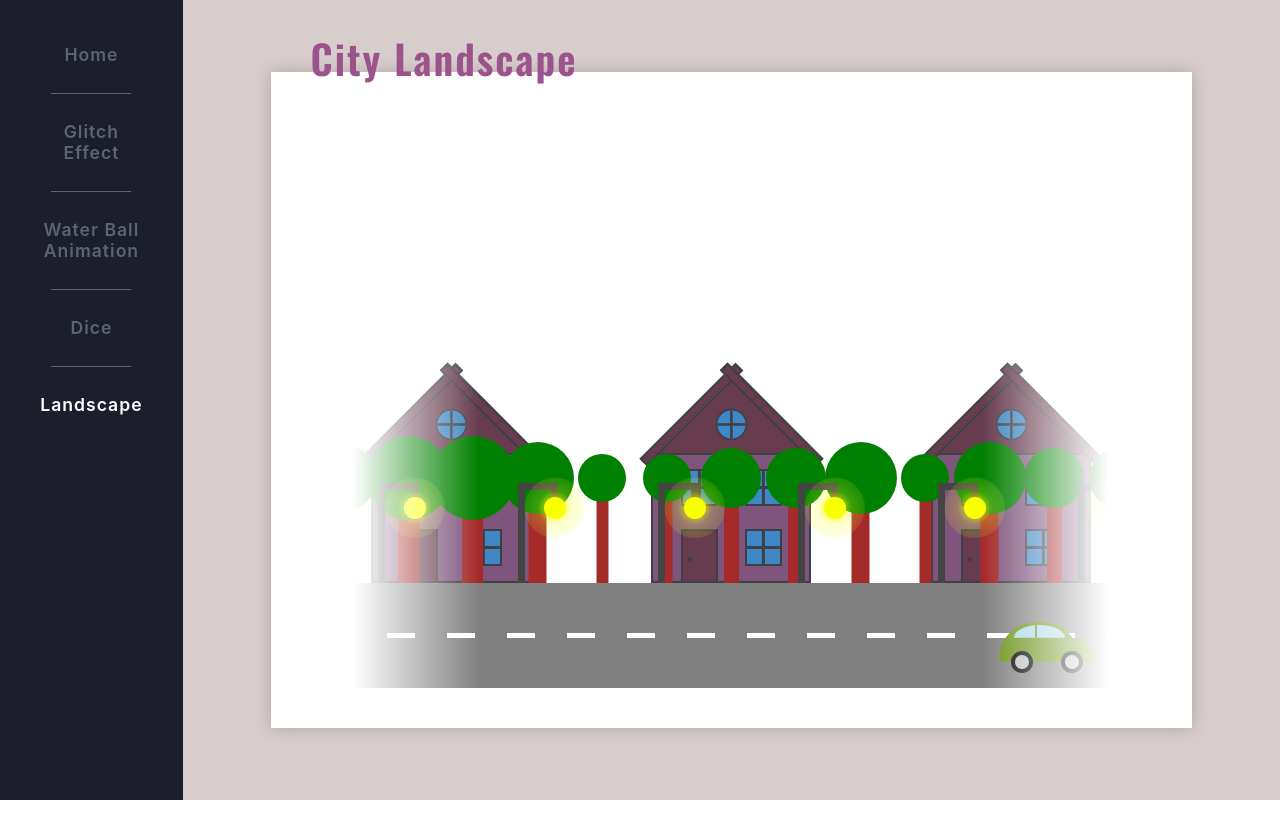
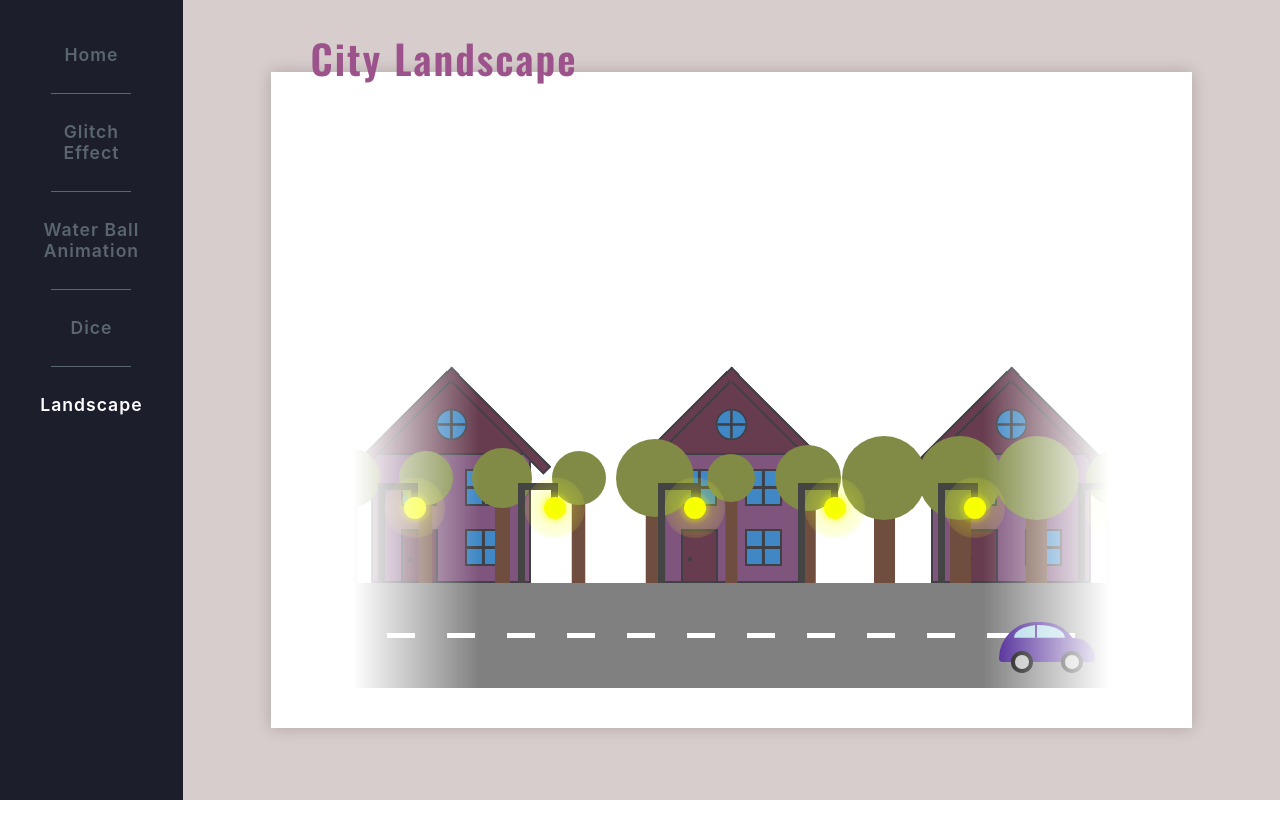
Before and after one commit to avemike/css-fun, a React (Create React App) app: page /Landscape in a window 1280 px wide. Built offline with nearby package versions, Linux system fonts and the light colour scheme.

Commit message:
street landscape: trees colors and house appearance (roof)

```diff
--- a/src/views/landscape/components/House/House.js
+++ b/src/views/landscape/components/House/House.js
@@ -30,6 +30,7 @@ export const House = () => {
       <div className="roof">
         <div className="roof-element left"></div>
         <div className="roof-element right"></div>
+        <div className="roof-apex"></div>
       </div>
     </div>
   )
--- a/src/views/landscape/components/House/house.scss
+++ b/src/views/landscape/components/House/house.scss
@@ -40,12 +40,15 @@
   }
   .roof {
     $roof-height: $upper-body-height / 7;
-    $roof-width: $lower-body-width * 1.41421356237 *.5;
+    $roof-width: $lower-body-width * 1.41421356237 / 2 + 2*$roof-height;
     .roof-element {
       border: $house-border;
 
       position: absolute;
-      top: -($roof-height + $upper-body-height) / 2;
+      // top: -($roof-height + $upper-body-height) / 2;
+
+      top: -$upper-body-height - $roof-height/2;
+      left: $lower-body-width/2 - $roof-width/2;
 
       width: $roof-width;
       height: $roof-height;
@@ -54,14 +57,30 @@
     }
     // $shift: $roof-height * 1.41421356237 / 2;
     .left {
-      left: $lower-body-width/4 - $roof-width / 2;
-      transform: rotateZ(-45deg) scale( $roof-height/$roof-width*2 + 1, 1);
+      // left: $lower-body-width/4 - $roof-width / 2;
+      // transform: rotateZ(-45deg) scale( $roof-height/$roof-width*2 + 1, 1);
+      transform: rotateZ(-45deg) translateX(-50%);
     }
     .right {
-      right: $lower-body-width/4 - $roof-width / 2;
-      transform: rotateZ(45deg) scale( $roof-height/$roof-width*2 + 1, 1);
+      // right: $lower-body-width/4 - $roof-width / 2;
+      // transform: rotateZ(45deg) scale( $roof-height/$roof-width*2 + 1, 1);
+      transform: rotateZ(45deg) translateX(50%);
+    }
+    .roof-apex {
+      position: absolute;
+      top: -$upper-body-height - $roof-height/2;
+      left: $lower-body-width/2 - $roof-height/2;
+      border: $house-border;
+      border-bottom: none;
+      border-right: none;
+
+      transform: rotate(45deg);
+      width: $roof-height;
+      height: $roof-height;
+      background: $house-primary-color;
     }
   }
+
   $window-length: $lower-body-width * .23;
   .window {
     position: relative;
--- a/src/views/landscape/components/Street/Street.js
+++ b/src/views/landscape/components/Street/Street.js
@@ -28,7 +28,7 @@ export const Street = () => {
         <House />
       </div>
       <div className="trees">
-        { generateTrees(13) }
+        { generateTrees(11) }
       </div>
       <div className="lanterns">
         <Lantern />
--- a/src/views/landscape/shared/vars.scss
+++ b/src/views/landscape/shared/vars.scss
@@ -15,8 +15,8 @@ $lantern-horizontal-pipe-width: $lantern-height / 3;
 $lantern-color: #444;
 
 // TREES
-$trunk-color: brown;
-$leaves-color: green;
+$trunk-color: #704E3F;
+$leaves-color: #818B46;
 $trunk-width: 15px;
 $trunk-height: $trunk-width * 7;
 $leaves-length: $trunk-width * 4;
```
